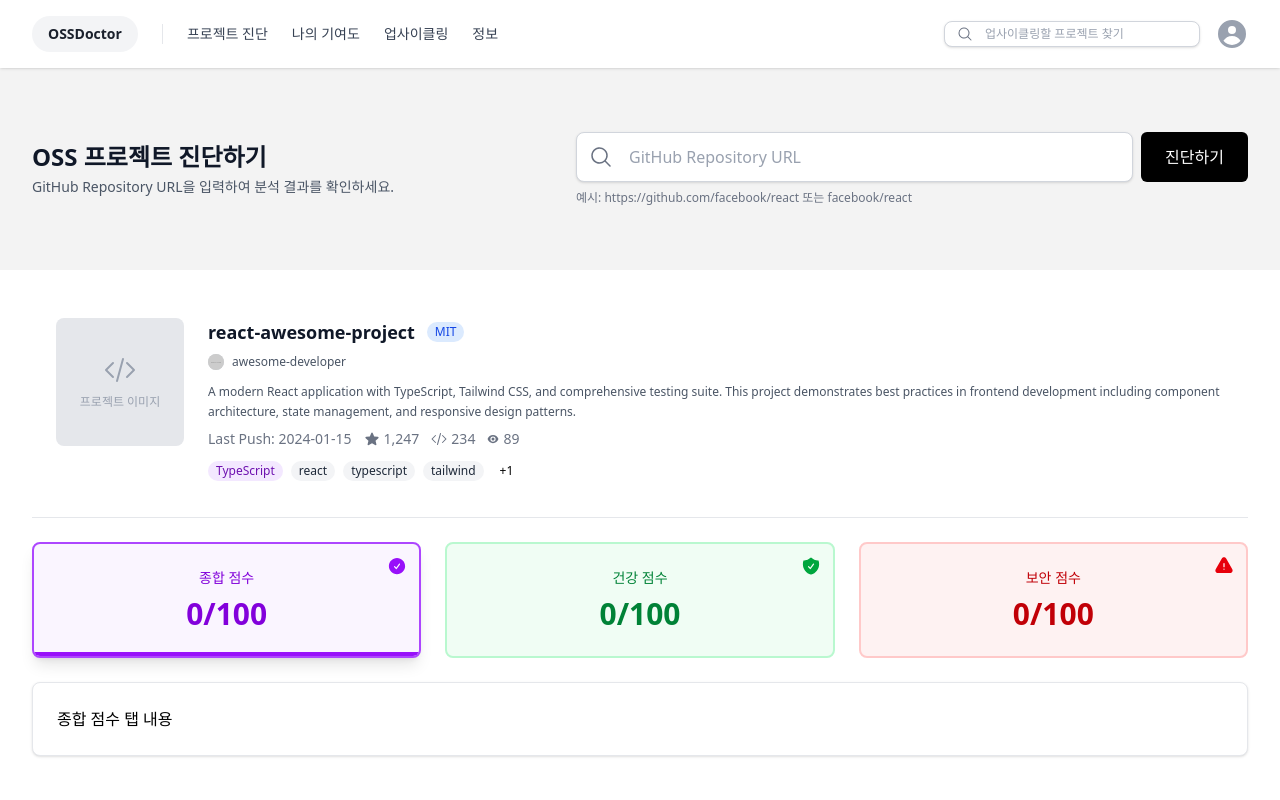
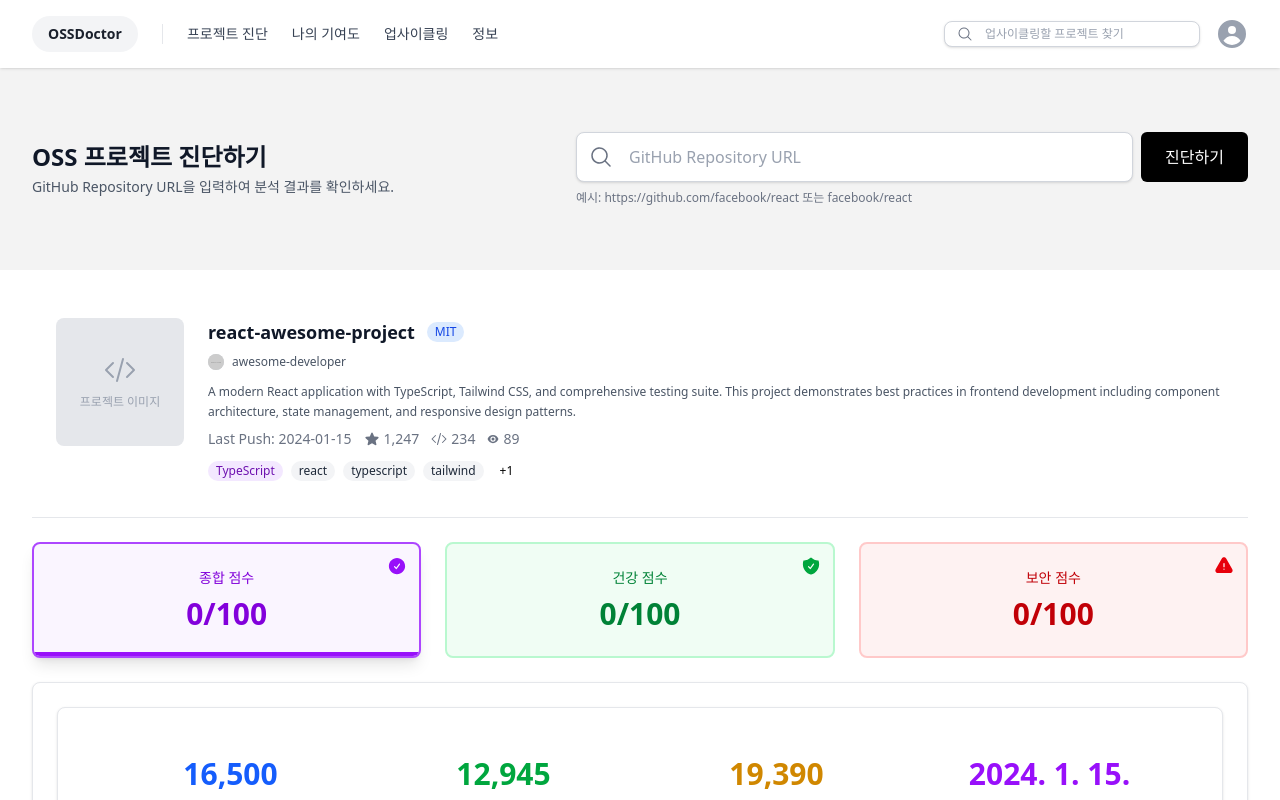
Before and after one commit to Hyeri-hci/OSSDoctor, a React (Vite) app in the folder frontend/: page /diagnose in a window 1280 px wide. Shown: the top 800 px of the page. Built offline with nearby package versions, Linux system fonts and the light colour scheme.

Commit message:
[Add] DiagnoseTabContent에 탭별 분석 컴포넌트 연결 로직 구현 - activeTab에 따라 탭 콘텐츠 분기 처리 기능 구현 - 각 탭에 해당하는 컴포넌트 연결 - projectData를 각 컴포넌트 props로 전달

```diff
--- a/frontend/src/features/Diagnose/components/DiagnoseTabContent.jsx
+++ b/frontend/src/features/Diagnose/components/DiagnoseTabContent.jsx
@@ -1,7 +1,9 @@
 import React from 'react';
 import PropTypes from 'prop-types';
 import { LoadingSpinner, EmptyState, Button } from '../../../components/common';
-// import OverallOverview from './OverallOverview';
+import OverallOverview from './OverallOverview';
+import HealthOverview from './HealthOverview';
+import SecurityHistory from './SecurityHistory';
 
 
 const DiagnoseTabContent = ({ activeTab, loading, projectData, fullProjectName }) => {
@@ -38,14 +40,14 @@ const DiagnoseTabContent = ({ activeTab, loading, projectData, fullProjectName }
     const renderTabContent = () => {
         switch (activeTab) {
             case 'overview':
-                // return <OverallOverview projectData={projectData} />;
-                return <div>종합 점수 탭 내용</div>; // 임시 내용
+                return <OverallOverview projectData={projectData} />;
+                // return <div>종합 점수 탭 내용</div>; // 임시 내용
             case 'health':
-                return <div>건강 점수 탭 내용</div>; // 임시 내용
+                return <HealthOverview projectData={projectData} />;
             case 'security':
-                return <div>보안 점수 탭 내용</div>; // 임시 내용
+                return <SecurityHistory projectData={projectData} />;
             default:
-                return <div>종합 점수 탭 내용</div>; // 임시 내용
+                return <OverallOverview projectData={projectData} />;
         }
     };
 
```
